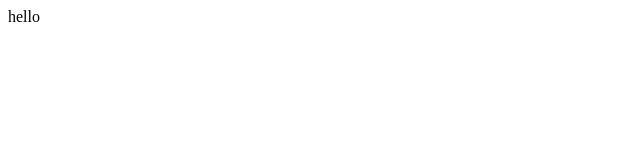
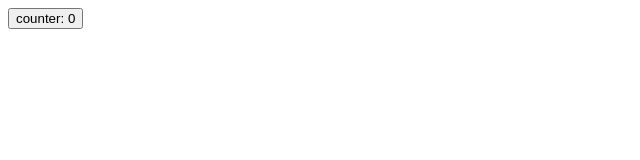
Before and after one commit to shtwangy/hard-svelte, a Svelte app: page / in a window 1280 px wide. Shown: the top 160 px of the page, without its empty margins (0-640 px from the left). Built offline with nearby package versions, Linux system fonts and the light colour scheme; the HTML template or start-up script is replaced by a standard one.

Commit message:
feat(src/App/svelte): display counter

```diff
--- a/src/App.svelte
+++ b/src/App.svelte
@@ -1,4 +1,6 @@
 <script lang="ts">
-  const message = "hello";
+  let counter = 0;
+  const onClick = () => ++counter
 </script>
-<div>{message}</div>
+
+<button on:click={onClick}>counter: {counter}</button>
```
